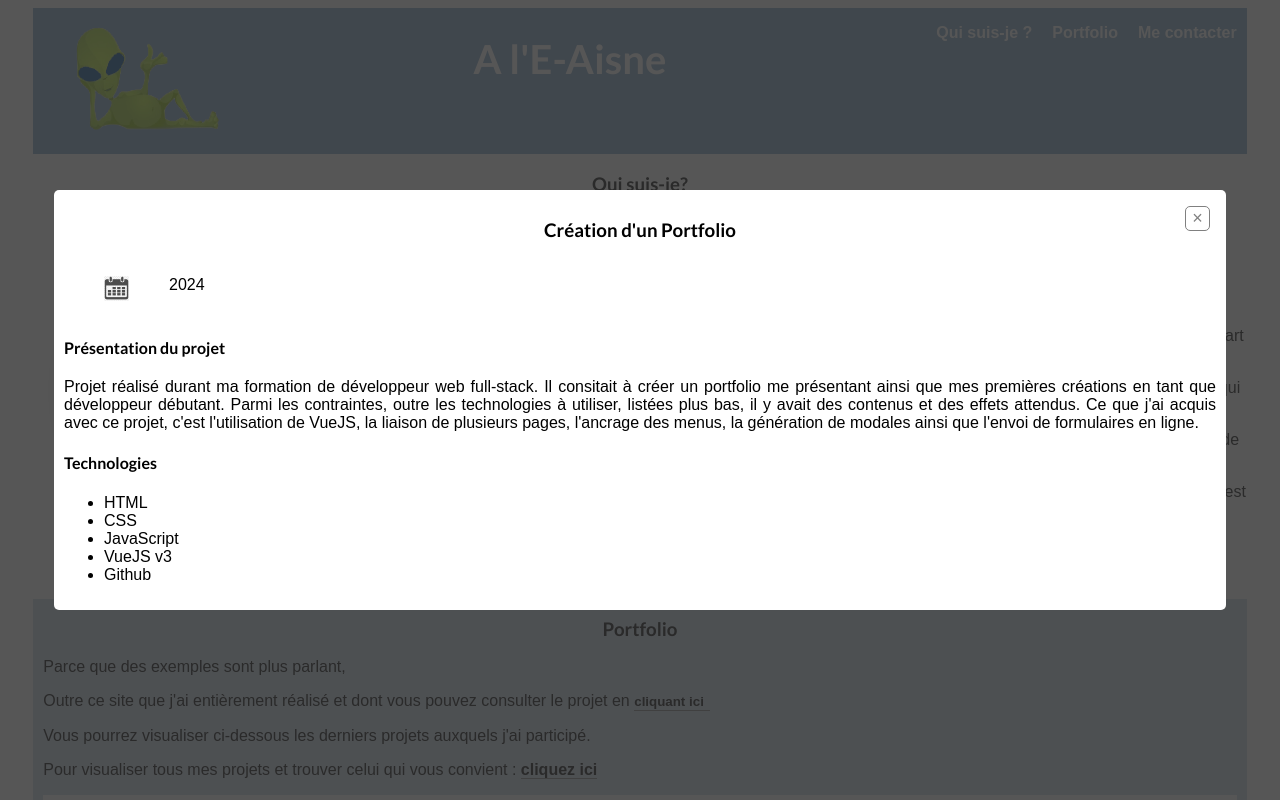
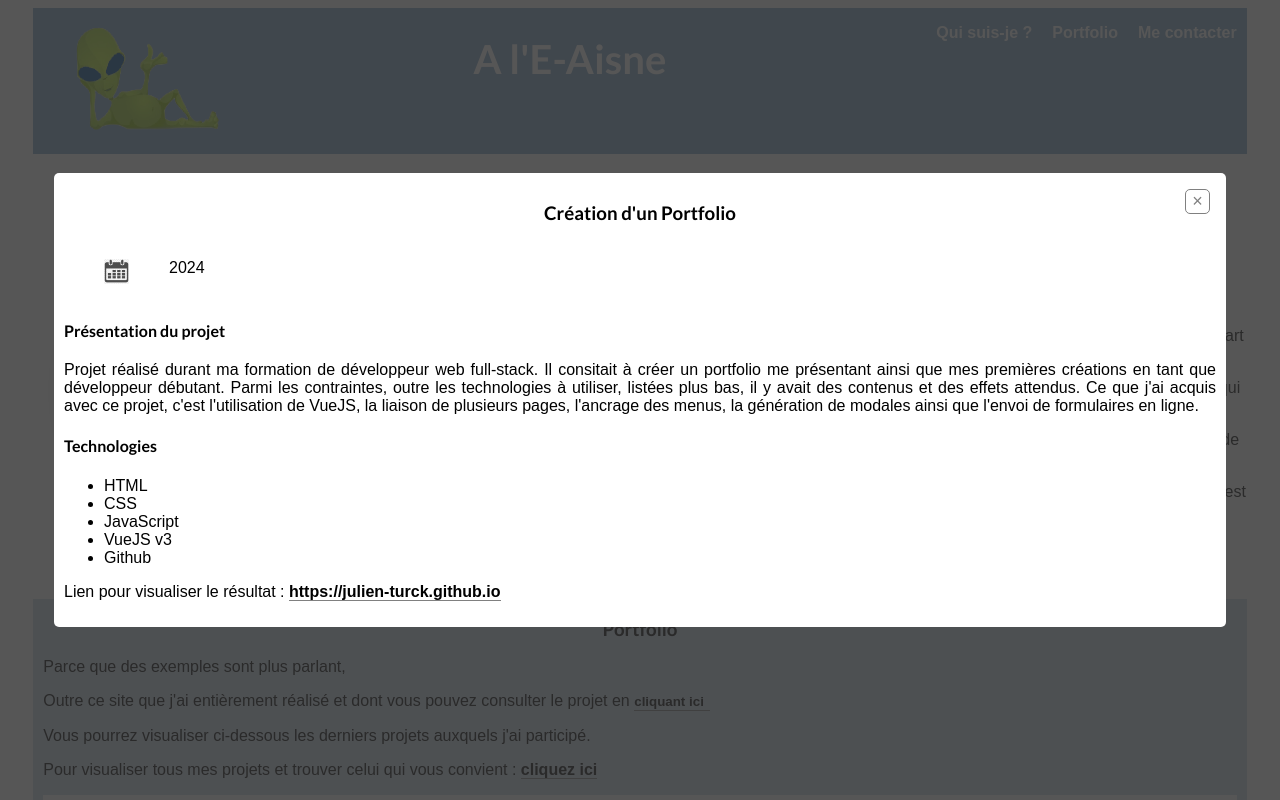
Before and after one commit to julien-turck/portfolio_vuejs, a Vue app: page /Accueil.vue in a window 1280 px wide. Both pictures are taken after a click on the button "cliquant ici". Shown: the top 800 px of the page. Built offline with nearby package versions, Linux system fonts and the light colour scheme; a web font is replaced by a local one.

Commit message:
add_links1_of_modales

```diff
--- a/src/components/Modale.vue
+++ b/src/components/Modale.vue
@@ -34,6 +34,7 @@ function close() {
                     <li>{{ data.techno4 }}</li>
                     <li>{{ data.techno5 }}</li>
                 </ul>
+                <p>Lien pour visualiser le résultat : <a href="lien.html" target="_blank">{{ data.lien1 }}</a></p>
             </div>
         </div>
     </div>
--- a/src/views/Accueil.vue
+++ b/src/views/Accueil.vue
@@ -10,19 +10,19 @@ function isVisible(idButton) {
 }
 const mock = [
     {
-        'titre': "Création d'un Portfolio", 'date': '2024', 'description': "Projet réalisé durant ma formation de développeur web full-stack. Il consitait à créer un portfolio me présentant ainsi que mes premières créations en tant que développeur débutant. Parmi les contraintes, outre les technologies à utiliser, listées plus bas, il y avait des contenus et des effets attendus. Ce que j'ai acquis avec ce projet, c'est l'utilisation de VueJS, la liaison de plusieurs pages, l'ancrage des menus, la génération de modales ainsi que l'envoi de formulaires en ligne.", 'techno1': 'HTML', 'techno2': 'CSS', 'techno3': 'JavaScript', 'techno4': 'VueJS v3', 'techno5': 'Github'
+        'titre': "Création d'un Portfolio", 'date': '2024', 'description': "Projet réalisé durant ma formation de développeur web full-stack. Il consitait à créer un portfolio me présentant ainsi que mes premières créations en tant que développeur débutant. Parmi les contraintes, outre les technologies à utiliser, listées plus bas, il y avait des contenus et des effets attendus. Ce que j'ai acquis avec ce projet, c'est l'utilisation de VueJS, la liaison de plusieurs pages, l'ancrage des menus, la génération de modales ainsi que l'envoi de formulaires en ligne.", 'techno1': 'HTML', 'techno2': 'CSS', 'techno3': 'JavaScript', 'techno4': 'VueJS v3', 'techno5': 'Github', 'lien1': 'https://julien-turck.github.io'
     },
     {
-        'titre': "Création d'un Curriculum Vitae", 'date': '2024', 'description': "Projet réalisé durant ma formation de développeur web full-stack. Il consitait à éditer mon CV, présentant mon parcours scolaire et professionnel. Parmi les contraintes, outre les technologies à utiliser, listées plus bas, il y avait des contenus et des effets attendus. Ce que j'ai acquis avec ce projet, c'est la génération d'une page en HTML avec l'ajout d'un favicon, stylisée avec du CSS. J'ai également appris à créer des effets et des renvois vers des liens externes. Enfin, j'ai appris à utiliser un outil de versionning et à vérifier la conformité de mes projets avec les recommandations du W3C.", 'techno1': 'HTML', 'techno2': 'CSS', 'techno3': 'Git', 'techno4': 'Github', 'techno5': 'Visual Studio'
+        'titre': "Création d'un Curriculum Vitae", 'date': '2024', 'description': "Projet réalisé durant ma formation de développeur web full-stack. Il consitait à éditer mon CV, présentant mon parcours scolaire et professionnel. Parmi les contraintes, outre les technologies à utiliser, listées plus bas, il y avait des contenus et des effets attendus. Ce que j'ai acquis avec ce projet, c'est la génération d'une page en HTML avec l'ajout d'un favicon, stylisée avec du CSS. J'ai également appris à créer des effets et des renvois vers des liens externes. Enfin, j'ai appris à utiliser un outil de versionning et à vérifier la conformité de mes projets avec les recommandations du W3C.", 'techno1': 'HTML', 'techno2': 'CSS', 'techno3': 'Git', 'techno4': 'Github', 'techno5': 'Visual Studio', 'lien1': 'https://julien-turck.github.io'
     },
     {
-        'titre': "Création d'un cahier des charges", 'date': '2024', 'description': "Projet réalisé durant ma formation de développeur web full-stack. Il consitait à éditer un cahier des charges répondant à la commande d'un site e-commerce. Le client était imposé mais fictif. Il avait des exigences de conenus pour ces clients, de type de payements ainsi que de transferts de compétences au niveau du back-office. Ce que j'ai acquis avec ce projet, c'est la confection d'un projet répondant à un besoin, la recherche sur ce qui se fait dans un domaine donné ainsi que sur la recherche d'offres d'hébergement.", 'techno1': 'WordPress', 'techno2': 'WooCommerce', 'techno3': 'SumUp', 'techno4': 'OVH', 'techno5': 'Canva'
+        'titre': "Création d'un cahier des charges", 'date': '2024', 'description': "Projet réalisé durant ma formation de développeur web full-stack. Il consitait à éditer un cahier des charges répondant à la commande d'un site e-commerce. Le client était imposé mais fictif. Il avait des exigences de conenus pour ces clients, de type de payements ainsi que de transferts de compétences au niveau du back-office. Ce que j'ai acquis avec ce projet, c'est la confection d'un projet répondant à un besoin, la recherche sur ce qui se fait dans un domaine donné ainsi que sur la recherche d'offres d'hébergement.", 'techno1': 'WordPress', 'techno2': 'WooCommerce', 'techno3': 'SumUp', 'techno4': 'OVH', 'techno5': 'Canva', 'lien1': '../assets/documents/cahier_des_charges.pdf'
     },
     {
-        'titre': 'Dynamiser un espace de commentaires', 'date': '2024', 'description': "Projet réalisé durant ma formation de développeur web full-stack. Il consitait à rendre un espace de commentaire plus fluide dans son utilisation et dans l'affichage des informations. Parmi les contraintes, outre les technologies à utiliser, listées plus bas, il y avait des contenus et des effets attendus. Ce que j'ai acquis avec ce projet, c'est la création d'une fonction permettant l'affichage d'un nouveau bloc avec du contenu personnalisé, l'affichage d'un message d'erreur au moment opportun ainsi que la gestion du comportement d'une fonction.", 'techno1': 'HTML', 'techno2': 'Javascript', 'techno3': 'Git', 'techno4': 'Github', 'techno5': 'VisualStudio'
+        'titre': 'Dynamiser un espace de commentaires', 'date': '2024', 'description': "Projet réalisé durant ma formation de développeur web full-stack. Il consitait à rendre un espace de commentaire plus fluide dans son utilisation et dans l'affichage des informations. Parmi les contraintes, outre les technologies à utiliser, listées plus bas, il y avait des contenus et des effets attendus. Ce que j'ai acquis avec ce projet, c'est la création d'une fonction permettant l'affichage d'un nouveau bloc avec du contenu personnalisé, l'affichage d'un message d'erreur au moment opportun ainsi que la gestion du comportement d'une fonction.", 'techno1': 'HTML', 'techno2': 'Javascript', 'techno3': 'Git', 'techno4': 'Github', 'techno5': 'VisualStudio', 'lien1': 'https://julien-turck.github.io'
     },
     {
-        'titre': "Administration d'un réseau de bibliothèques", 'date': 'De 2017 à 2022', 'description': "Desciption de mon poste au sein des bibliothèques d'Epinal. Vous pouvez visionner ici mon dossier de validation d'acquis d'expérience qui m'a permis de valider le BTS SIO. Ce serait beaucoup trop long de résumer ici ce que j'ai acquis durant cette période.Je vous invite donc à parcourir le PDF associé. Il vous permettra de juger de mes compétences dans les domaines de la maintenance, de l'administration et de la sécurisation du matériel informatique et des infrastructures réseaux.", 'techno1': 'Hyperviseurs', 'techno2': 'Serveurs OS Windows et Linux', 'techno3': 'Matériels réseau : Switchs, parefeux, proxys, bornes WIFI', 'techno4': 'Postes de travail OS Windows et Linux', 'techno5': 'Terminals mobiles OS Androïd et Apple', 'lien': '../assets/pictures/404.png'
+        'titre': "Administration d'un réseau de bibliothèques", 'date': 'De 2017 à 2022', 'description': "Desciption de mon poste au sein des bibliothèques d'Epinal. Vous pouvez visionner ici mon dossier de validation d'acquis d'expérience qui m'a permis de valider le BTS SIO. Ce serait beaucoup trop long de résumer ici ce que j'ai acquis durant cette période.Je vous invite donc à parcourir le PDF associé. Il vous permettra de juger de mes compétences dans les domaines de la maintenance, de l'administration et de la sécurisation du matériel informatique et des infrastructures réseaux.", 'techno1': 'Hyperviseurs', 'techno2': 'Serveurs OS Windows et Linux', 'techno3': 'Matériels réseau : Switchs, parefeux, proxys, bornes WIFI', 'techno4': 'Postes de travail OS Windows et Linux', 'techno5': 'Terminals mobiles OS Androïd et Apple', 'lien1': '../assets/documents/livret_vae.pdf'
     },
 ]
 
@@ -53,7 +53,7 @@ const mock = [
                     situation professionnelle actuelle. C'est également durant cette période que j'ai obtenu un BTS SIO
                     par le biais de la validation des acquis de mes années en bibliothèque.</p>
                 <p>Si mon parcours vous semble bien compliqué, je vous invite à consulter mon Curriculum Vitae en
-                    <RouterLink to="./CV.html">cliquant ici</RouterLink>.
+                    <a href="./CV.html" target="_blank">cliquant ici</a>.
                 </p>
             </article>
         </div>
```
